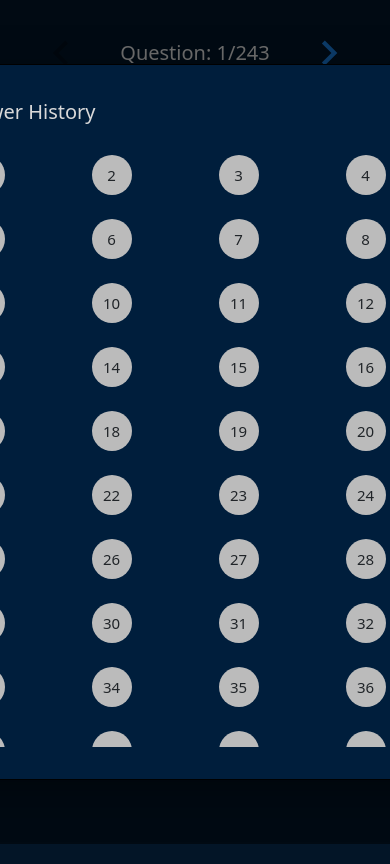
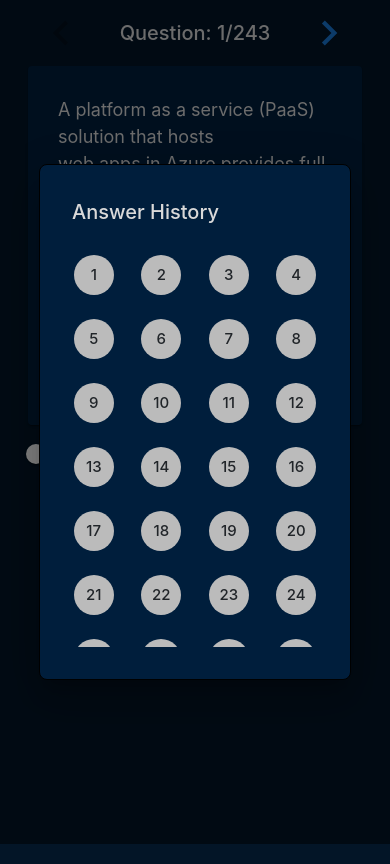
Before and after one commit to jwswe/exam-practice-app, a React (Create React App) app: page /exam in a window 390 px wide. Both pictures are taken after a click on the label "History". Built offline with nearby package versions, Linux system fonts and the light colour scheme; the HTML template or start-up script is replaced by a standard one.

Commit message:
responsive

```diff
--- a/src/App.css
+++ b/src/App.css
@@ -11,4 +11,5 @@ body {
   background-color: rgb(3, 21, 39);
   height: 100%;
   margin: 0px;
+  -webkit-overflow-scrolling: touch;
 }
--- a/src/App.tsx
+++ b/src/App.tsx
@@ -8,13 +8,6 @@ function App() {
   return (
     <div className="container">
       <header className="header"></header>
-
-      <link
-        rel="stylesheet"
-        href="https://cdn.jsdelivr.net/npm/bootstrap@5.1.3/dist/css/bootstrap.min.css"
-        integrity="sha384-1BmE4kWBq78iYhFldvKuhfTAU6auU8tT94WrHftjDbrCEXSU1oBoqyl2QvZ6jIW3"
-        crossOrigin="anonymous"
-      />
 
       <main className="main">
         <Routes>
--- a/src/views/AnsweredList.tsx
+++ b/src/views/AnsweredList.tsx
@@ -9,12 +9,18 @@ const style = {
   top: '50%',
   left: '50%',
   transform: 'translate(-50%, -50%)',
-  width: 550,
+  width: '40%',
   bgcolor: 'rgb(0, 30, 60)',
   border: '1px solid #000',
   borderRadius: 2,
   boxShadow: 24,
   p: 4,
+  '@media only screen and (max-width: 900px)': {
+    width: '80%',
+  },
+  '@media only screen and (max-width: 600px)': {
+    width: '80%',
+  },
 };
 
 interface AnsweredListProps {
@@ -26,8 +32,8 @@ interface AnsweredListProps {
 const AnsweredList: React.FC<AnsweredListProps> = ({ totalQuestions, answered, handleQuestionOnclick }) => {
   const Circle = styled('div')({
     cursor: 'pointer',
-    height: '30px',
-    width: '30px',
+    height: '10px',
+    width: '10px',
     borderRadius: '50%',
     padding: 20,
     display: 'flex',
@@ -50,6 +56,10 @@ const AnsweredList: React.FC<AnsweredListProps> = ({ totalQuestions, answered, h
     '&:hover': {
       overflowY: 'overlay',
     },
+
+    '@media only screen and (max-width: 600px)': {
+      maxHeight: 400,
+    },
   });
 
   const AnswerList = useMemo(() => {
@@ -64,7 +74,7 @@ const AnsweredList: React.FC<AnsweredListProps> = ({ totalQuestions, answered, h
       }
 
       answers.push(
-        <Grid key={`answer-${i}`} paddingX={5} item xs={3} display="flex" direction="row" justifyContent="center">
+        <Grid key={`answer-${i}`} paddingLeft={2} item xs={3} display="flex" direction="row" justifyContent="center">
           <Circle onClick={() => handleQuestionOnclick(i)} style={{ background }}>
             {i + 1}
           </Circle>
--- a/src/views/exam.tsx
+++ b/src/views/exam.tsx
@@ -261,6 +261,10 @@ const Label = styled(FormControlLabel)({
   marginTop: 20,
   color: selectedColor,
   whiteSpace: 'pre-line',
+  '@media only screen and (max-width: 600px)': {
+    marginTop: 10,
+    marginBottom: 10,
+  },
 });
 const StyledSwitch = styled(Switch)({
   '& .MuiSwitch-track': {
@@ -274,7 +278,7 @@ export const Text = styled(motion.div)({
   whiteSpace: 'pre-line',
 });
 const QuestionText = styled(Text)({
-  fontSize: 20,
+  fontSize: 18,
 });
 const AnswerContainer = styled('div')({
   marginTop: 20,
@@ -288,10 +292,11 @@ const Answer = styled(Text)({
   fontSize: 20,
   marginTop: 10,
   borderRadius: 5,
-  '&:hover': {},
+  '@media only screen and (max-width: 600px)': {
+    fontSize: 19,
+  },
 });
 const TopContainer = styled('div')({
-  marginTop: 20,
   display: 'flex',
   justifyContent: 'space-between',
   alignItems: 'center',
```
Also changed, not shown: src/index.css (+3 -5 lines).
